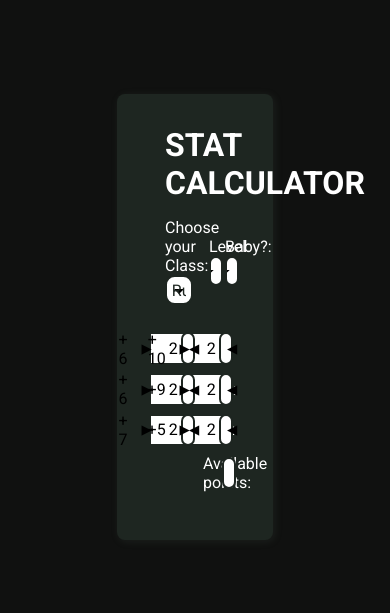
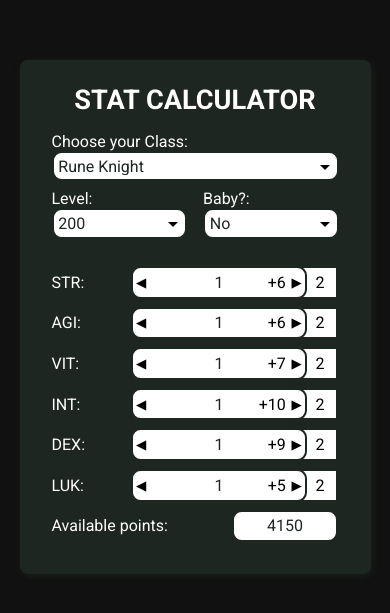
Before and after one commit to vitorwdson/NovaRO-Stat-Calculator, a React (Create React App) app: page / in a window 390 px wide. Shown: the part 105-718 px from the top of the page. Built offline with nearby package versions, Linux system fonts and the light colour scheme; the HTML template or start-up script is replaced by a standard one.

Commit message:
Fixed UI on smaller screens/mobile

```diff
--- a/src/App.css
+++ b/src/App.css
@@ -15,10 +15,10 @@
 
 .box {
   background-color: #1E2621;
-  padding: 2rem 3rem;
+  padding: 1.5rem 2rem;
   border-radius: .5rem;
   box-shadow: .1rem .1rem .5rem #67837222;
-  width: 40vw;
+  width: max(40vw, 33rem);
   display: flex;
   flex-direction: column;
 }
@@ -32,6 +32,7 @@
 .row {
   display: flex;
   flex: row;
+  flex-wrap: wrap;
 }
 
 .col {
@@ -140,16 +141,16 @@
 }
 
 .stat-input-group button.subtract {
-  left: 1rem;
+  left: 0.8rem;
 }
 
 .stat-input-group button.add {
-  right: 2.5rem;
+  right: 2.3rem;
 }
 
 .stat-input-group .job-bonus {
   z-index: 3;
-  right: 4rem;
+  right: 3.3rem;
 }
 
 .stat-input-group .add-cost {
@@ -161,3 +162,38 @@
   padding: 0.3rem 0.3rem 0.3rem 0.7rem;
   z-index: 1;
 }
+
+@media (max-width: 700px) {
+  .box {
+    width: 90vw;
+  }
+
+  h1 {
+    font-size: 1.7rem;
+  }
+
+  span, label {
+    font-size: 1rem;
+  }
+
+  .box > .row:first-of-type .col.s60 {
+    width: 100%;
+  }
+
+  .box > .row:first-of-type .col.s20 {
+    width: 50%;
+  }
+
+  .box > .row > .col:nth-child(1) {
+    padding-right: 0rem;
+  }
+
+  .box > .row > .col:nth-child(2) {
+    padding-left: 0rem;
+  }
+
+  .box > .row:not(:first-of-type) > .col {
+    width: 100%;
+    padding-bottom: 0;
+  }
+}
--- a/src/App.tsx
+++ b/src/App.tsx
@@ -145,12 +145,12 @@
             <div className="col s25">
               <label htmlFor="strStatInput">STR:</label>
             </div>
-            <div className="col s85 stat-input-group">
+            <div className="col s75 stat-input-group">
               <input type="number" min="1" value={str} max={maxStats} id="strStatInput" onChange={strOnChange} />
               <button className="subtract" onClick={() => setStr(Math.max(str - 1, 1))}>◀</button>
               <button className="add" onClick={() => setStr(Math.min(str + 1, maxStats))}>▶</button>
-              <span className="job-bonus"> + {jobBonus.str}</span>
-              <span className="add-cost">{calculateCost(str, str + 1)}</span>
+              <span className="job-bonus"> +{jobBonus.str}</span>
+              <span className="add-cost">{str === maxStats ? '-' : calculateCost(str, str + 1)}</span>
             </div>
           </div>
 
@@ -158,12 +158,12 @@
             <div className="col s25">
               <label htmlFor="agiStatInput">AGI:</label>
             </div>
-            <div className="col s85 stat-input-group">
+            <div className="col s75 stat-input-group">
               <input type="number" min="1" value={agi} max={maxStats} id="agiStatInput" onChange={agiOnChange} />
               <button className="subtract" onClick={() => setAgi(Math.max(agi - 1, 1))}>◀</button>
               <button className="add" onClick={() => setAgi(Math.min(agi + 1, maxStats))}>▶</button>
-              <span className="job-bonus"> + {jobBonus.agi}</span>
-              <span className="add-cost">{calculateCost(agi, agi + 1)}</span>
+              <span className="job-bonus"> +{jobBonus.agi}</span>
+              <span className="add-cost">{agi === maxStats ? '-' : calculateCost(agi, agi + 1)}</span>
             </div>
           </div>
 
@@ -171,12 +171,12 @@
             <div className="col s25">
               <label htmlFor="vitStatInput">VIT:</label>
             </div>
-            <div className="col s85 stat-input-group">
+            <div className="col s75 stat-input-group">
               <input type="number" min="1" value={vit} max={maxStats} id="vitStatInput" onChange={vitOnChange} />
               <button className="subtract" onClick={() => setVit(Math.max(vit - 1, 1))}>◀</button>
               <button className="add" onClick={() => setVit(Math.min(vit + 1, maxStats))}>▶</button>
-              <span className="job-bonus"> + {jobBonus.vit}</span>
-              <span className="add-cost">{calculateCost(vit, vit + 1)}</span>
+              <span className="job-bonus"> +{jobBonus.vit}</span>
+              <span className="add-cost">{vit === maxStats ? '-' : calculateCost(vit, vit + 1)}</span>
             </div>
           </div>
 
@@ -187,12 +187,12 @@
             <div className="col s25">
               <label htmlFor="intStatInput">INT:</label>
             </div>
-            <div className="col s85 stat-input-group">
+            <div className="col s75 stat-input-group">
               <input type="number" min="1" value={int} max={maxStats} id="intStatInput" onChange={intOnChange} />
               <button className="subtract" onClick={() => setInt(Math.max(int - 1, 1))}>◀</button>
               <button className="add" onClick={() => setInt(Math.min(int + 1, maxStats))}>▶</button>
-              <span className="job-bonus"> + {jobBonus.int}</span>
-              <span className="add-cost">{calculateCost(int, int + 1)}</span>
+              <span className="job-bonus"> +{jobBonus.int}</span>
+              <span className="add-cost">{int === maxStats ? '-' : calculateCost(int, int + 1)}</span>
             </div>
           </div>
 
@@ -200,12 +200,12 @@
             <div className="col s25">
               <label htmlFor="dexStatInput">DEX:</label>
             </div>
-            <div className="col s85 stat-input-group">
+            <div className="col s75 stat-input-group">
               <input type="number" min="1" value={dex} max={maxStats} id="dexStatInput" onChange={dexOnChange} />
               <button className="subtract" onClick={() => setDex(Math.max(dex - 1, 1))}>◀</button>
               <button className="add" onClick={() => setDex(Math.min(dex + 1, maxStats))}>▶</button>
               <span className="job-bonus"> +{jobBonus.dex}</span>
-              <span className="add-cost">{calculateCost(dex, dex + 1)}</span>
+              <span className="add-cost">{dex === maxStats ? '-' : calculateCost(dex, dex + 1)}</span>
             </div>
           </div>
 
@@ -213,20 +213,20 @@
             <div className="col s25">
               <label htmlFor="lukStatInput">LUK:</label>
             </div>
-            <div className="col s85 stat-input-group">
+            <div className="col s75 stat-input-group">
               <input type="number" min="1" value={luk} max={maxStats} id="lukStatInput" onChange={lukOnChange} />
               <button className="subtract" onClick={() => setLuk(Math.max(luk - 1, 1))}>◀</button>
               <button className="add" onClick={() => setLuk(Math.min(luk + 1, maxStats))}>▶</button>
               <span className="job-bonus"> +{jobBonus.luk}</span>
-              <span className="add-cost">{calculateCost(luk, luk + 1)}</span>
+              <span className="add-cost">{luk === maxStats ? '-' : calculateCost(luk, luk + 1)}</span>
             </div>
           </div>
 
           <div className="row">
-            <div className="col s50">
+            <div className="col s60">
               <label htmlFor="statPoints">Available points:</label>
             </div>
-            <div className="col s50">
+            <div className="col s40">
               <input type="text" value={points} disabled />
             </div>
           </div>
```
Also changed, not shown: 10 other files (tests, documents, lock files or other folders).
